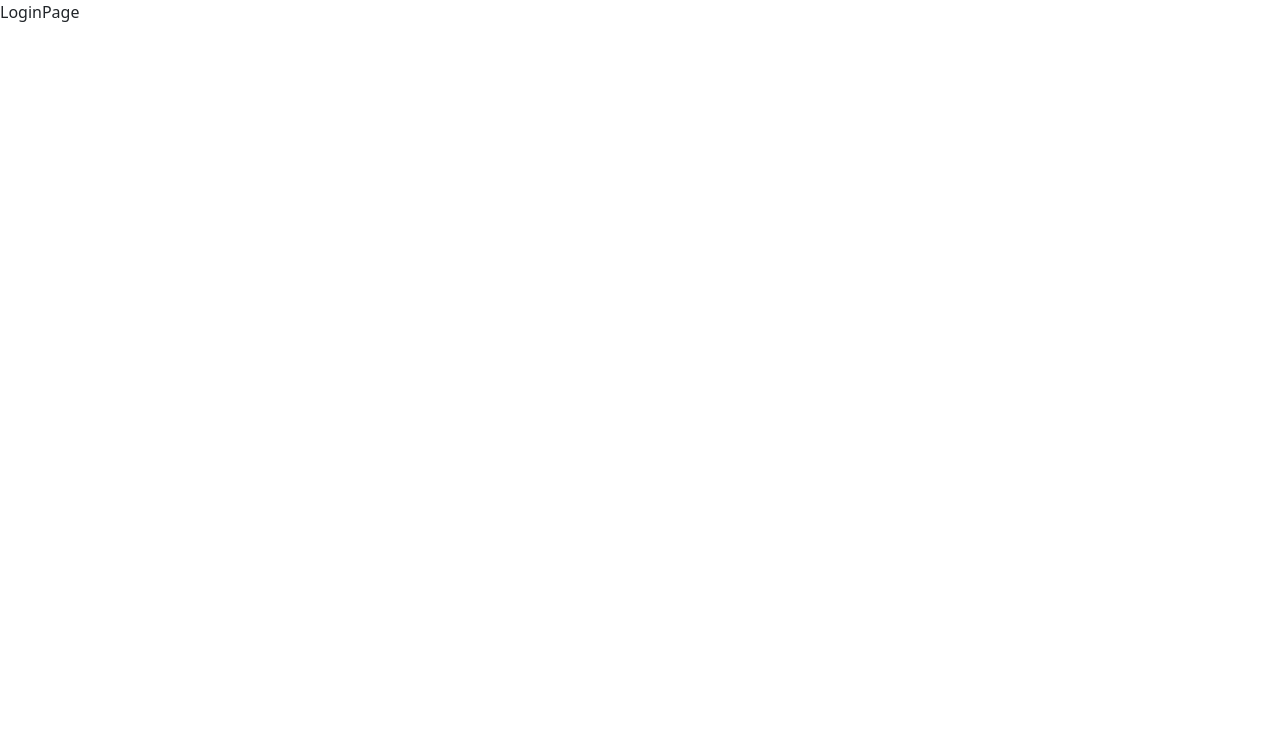
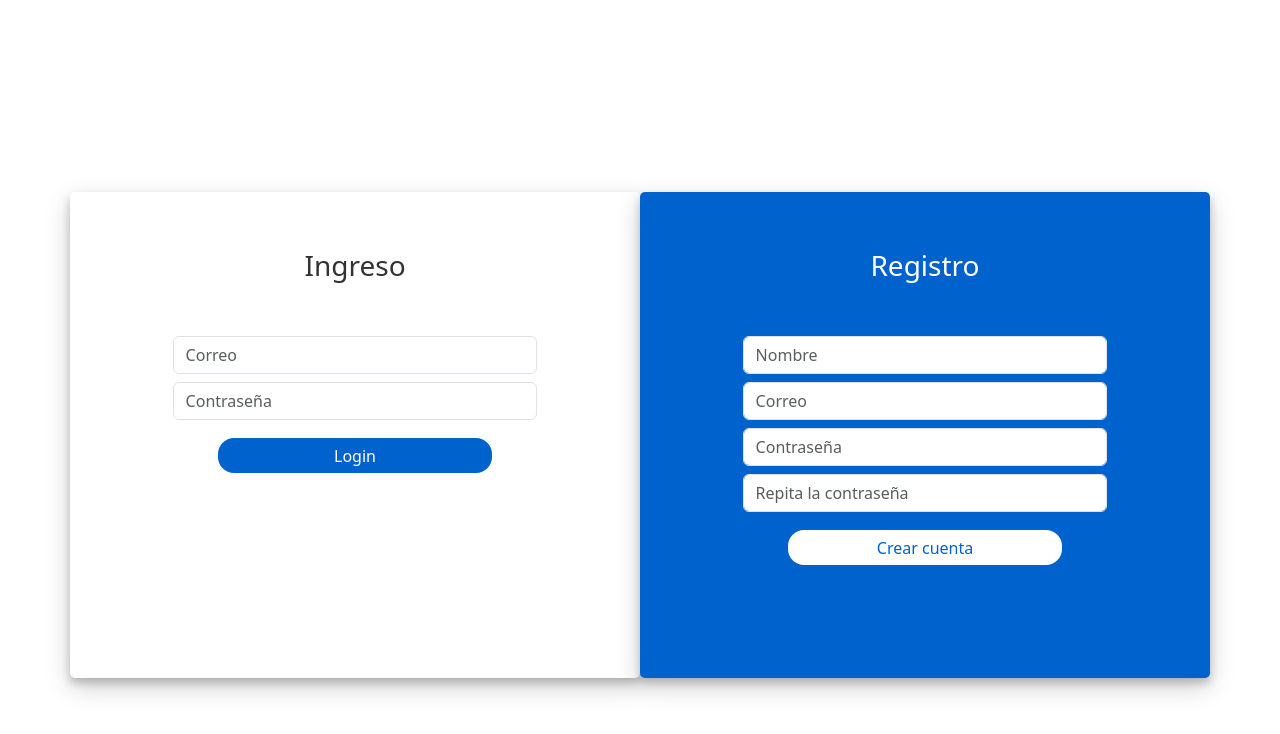
Before and after one commit to martinfyic/calendar-app, a React (Vite) app: page /auth/login in a window 1280 px wide. Shown: the top 734 px of the page. Built offline with nearby package versions, Linux system fonts and the light colour scheme.

Commit message:
refactor: :lipstick: LoginPage structure UI

```diff
--- a/src/auth/pages/LoginPage.jsx
+++ b/src/auth/pages/LoginPage.jsx
@@ -1,3 +1,79 @@
+import './LoginPage.css';
+
 export const LoginPage = () => {
-	return <div>LoginPage</div>;
+	return (
+		<div className='container login-container'>
+			<div className='row'>
+				<div className='col-md-6 login-form-1'>
+					<h3>Ingreso</h3>
+					<form>
+						<div className='form-group mb-2'>
+							<input
+								type='text'
+								className='form-control'
+								placeholder='Correo'
+							/>
+						</div>
+						<div className='form-group mb-2'>
+							<input
+								type='password'
+								className='form-control'
+								placeholder='Contraseña'
+							/>
+						</div>
+						<div className='d-flex justify-content-center align-items-center'>
+							<input
+								type='submit'
+								className='btnSubmit'
+								value='Login'
+							/>
+						</div>
+					</form>
+				</div>
+
+				<div className='col-md-6 login-form-2'>
+					<h3>Registro</h3>
+					<form>
+						<div className='form-group mb-2'>
+							<input
+								type='text'
+								className='form-control'
+								placeholder='Nombre'
+							/>
+						</div>
+						<div className='form-group mb-2'>
+							<input
+								type='email'
+								className='form-control'
+								placeholder='Correo'
+							/>
+						</div>
+						<div className='form-group mb-2'>
+							<input
+								type='password'
+								className='form-control'
+								placeholder='Contraseña'
+							/>
+						</div>
+
+						<div className='form-group mb-2'>
+							<input
+								type='password'
+								className='form-control'
+								placeholder='Repita la contraseña'
+							/>
+						</div>
+
+						<div className='d-flex justify-content-center align-items-center'>
+							<input
+								type='submit'
+								className='btnSubmit'
+								value='Crear cuenta'
+							/>
+						</div>
+					</form>
+				</div>
+			</div>
+		</div>
+	);
 };
```
